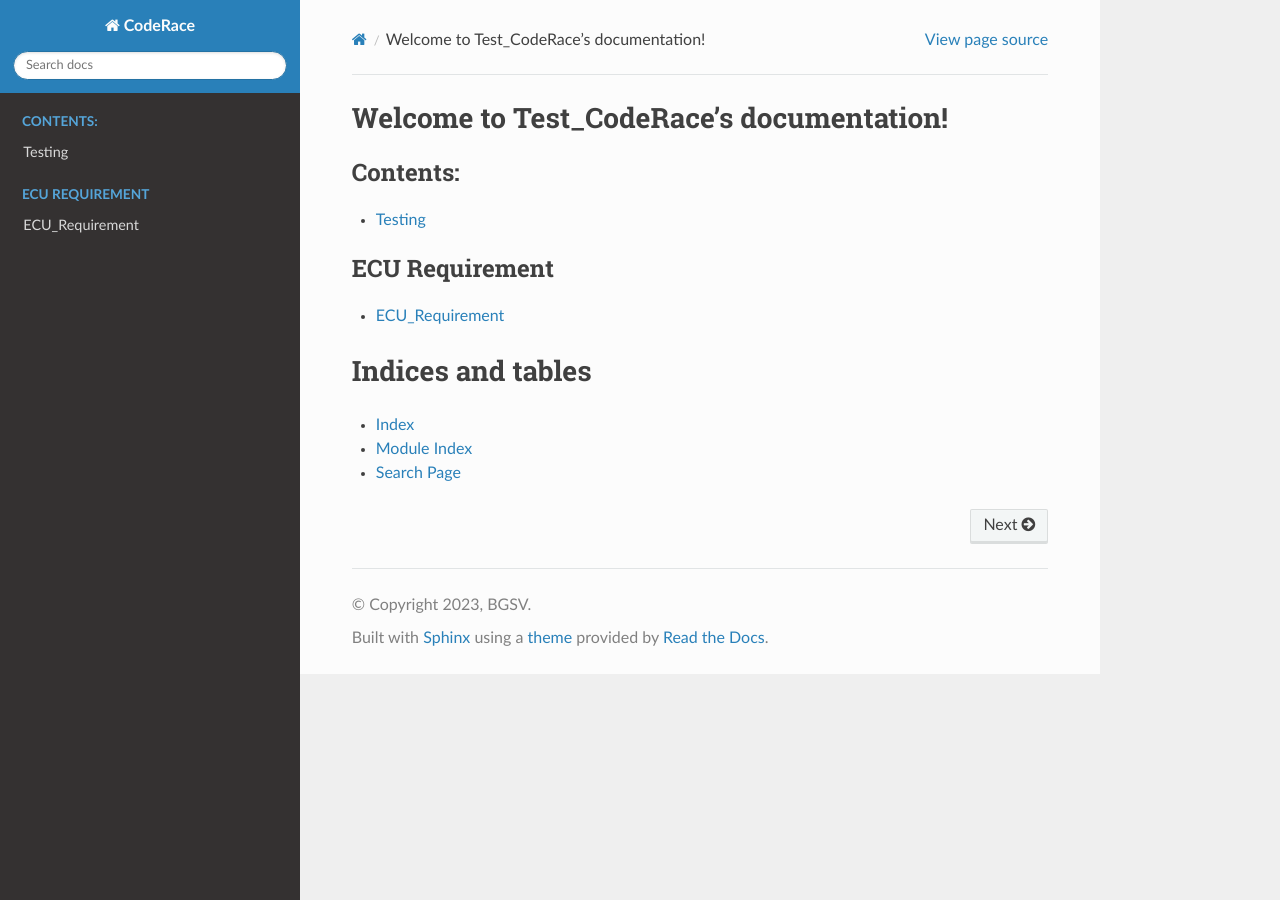
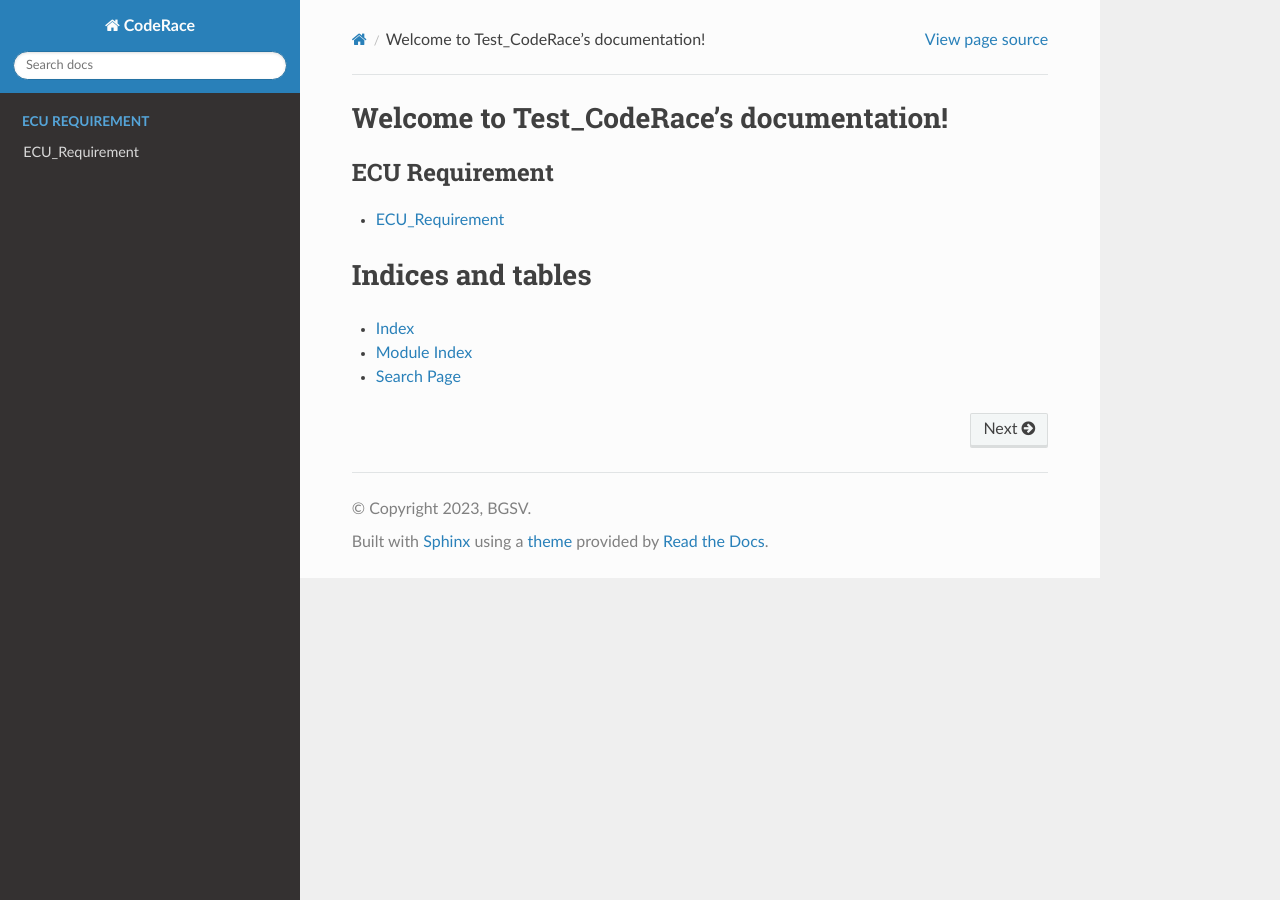
Before and after one commit to hoangteo0103/test_airflow, a Sphinx documentation site: the page built from docs/index.rst, in a window 1280 px wide. Built offline with Sphinx 7.4.7 and the Read the Docs theme 2.0.0, drawn with Linux system fonts in a browser that asks for light colours.

Commit message:
Update index.rst

```diff
--- a/docs/index.rst
+++ b/docs/index.rst
@@ -5,12 +5,6 @@
 
 Welcome to Test_CodeRace's documentation!
 =========================================
-
-.. toctree::
-   :maxdepth: 1
-   :caption: Contents:
-
-   ./src/testing
 
 .. toctree::
    :maxdepth: 1
```
